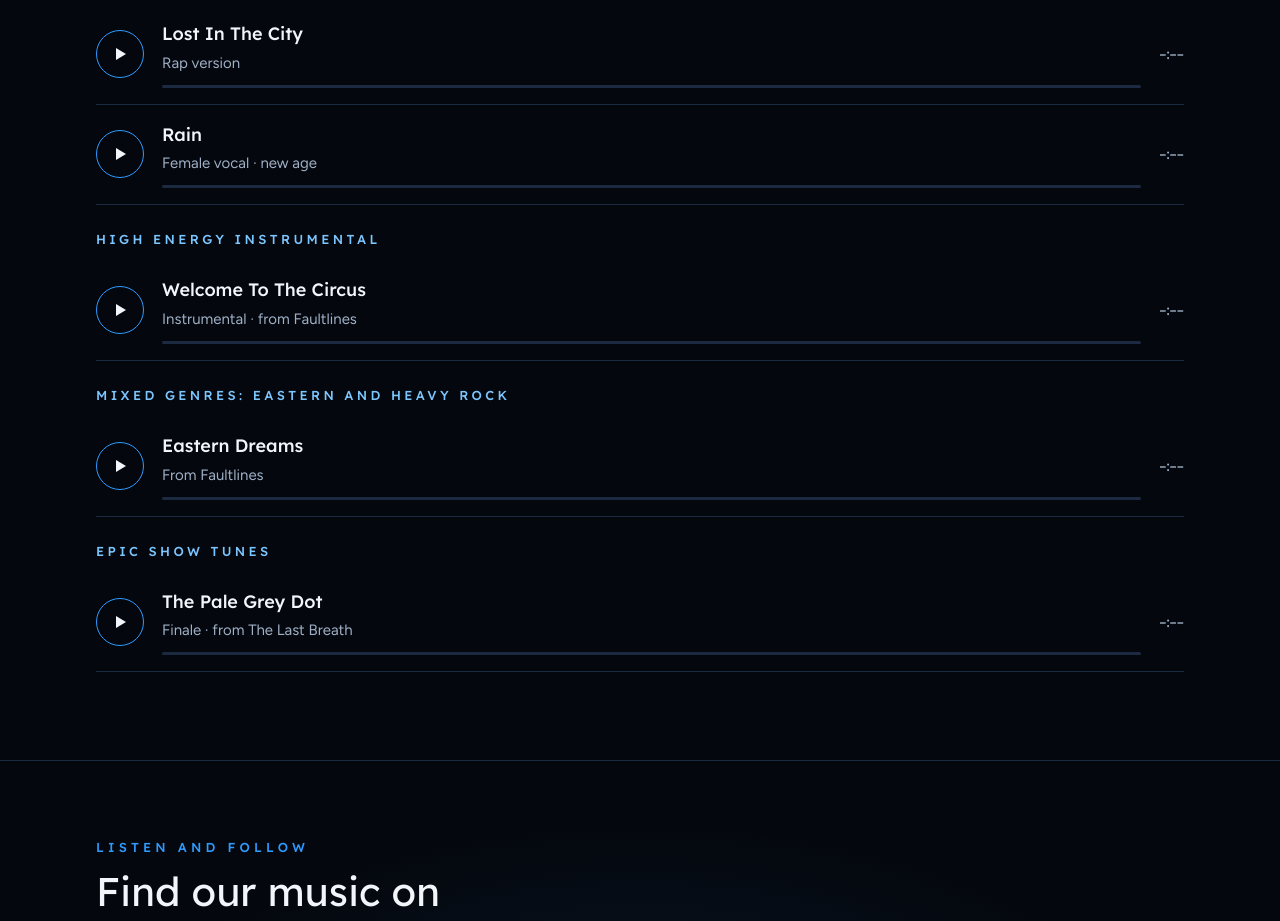
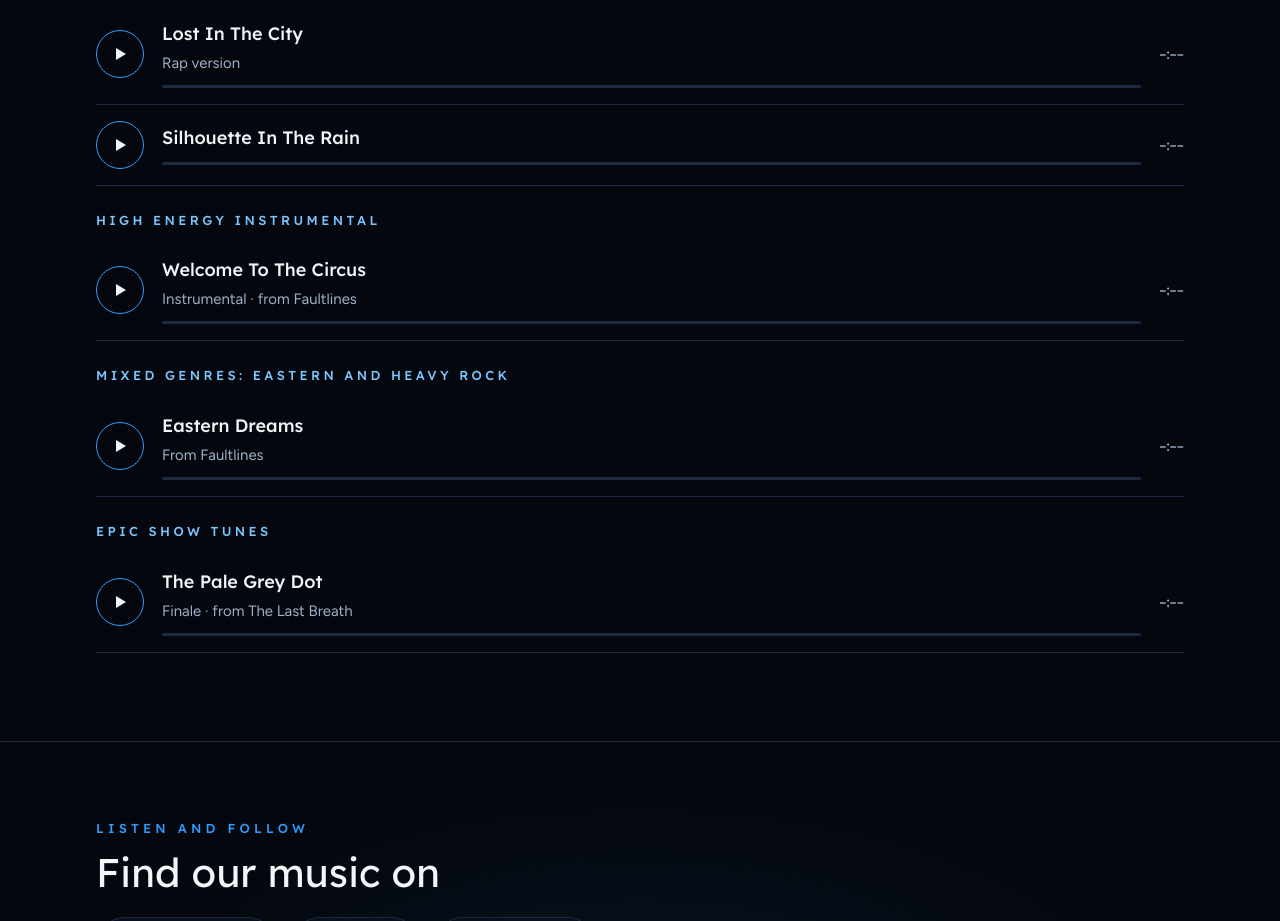
Before and after one commit to loonytunes1234/rickburn-website, a plain HTML site: page multimedia.html in a window 1280 px wide. Shown: the part 2080-3001 px from the top of the page. Drawn offline with Linux system fonts and the light colour scheme.

Commit message:
Silhouette In The Rain (title)

```diff
--- a/multimedia.html
+++ b/multimedia.html
@@ -268,7 +268,7 @@ var LISTEN = [
 var TRACKS = {
   songs: [
     { heading: "Contemporary Modern", title: "Lost In The City", note: "Rap version", file: "audio/lost-in-the-city-rap-version.mp3" },
-    { title: "Rain", note: "Female vocal · new age", file: "audio/rain.mp3" },
+    { title: "Silhouette In The Rain", file: "audio/rain.mp3" },
     { heading: "High Energy Instrumental", title: "Welcome To The Circus", note: "Instrumental · from Faultlines", file: "audio/faultlines-welcome-to-the-circus.mp3" },
     { heading: "Mixed Genres: Eastern and Heavy Rock", title: "Eastern Dreams", note: "From Faultlines", file: "audio/faultlines-eastern-dreams.mp3" },
     { heading: "Epic Show Tunes", title: "The Pale Grey Dot", note: "Finale · from The Last Breath", file: "audio/the-last-breath-the-pale-grey-dot.mp3" }
```
